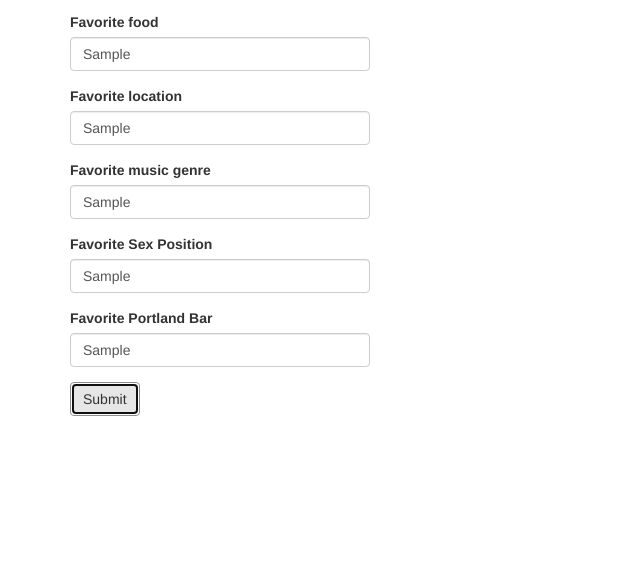
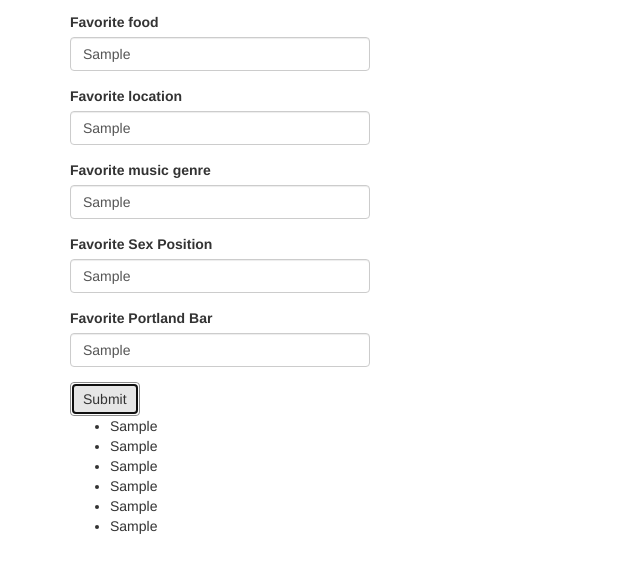
Before and after one commit to Timothy-Bourgault/favorite-form, a plain HTML site: page index.html in a window 1280 px wide. Both pictures are taken after typing "Sample", "Sample", "Sample", "Sample", "Sample", "Sample" into the empty fields and a click on the button "Submit". Shown: the part 132-702 px from the top of the page, without its empty margins (0-640 px from the left). Drawn offline with Linux system fonts and the light colour scheme.

Commit message:
add unordered list from array

```diff
--- a/index.html
+++ b/index.html
@@ -41,6 +41,8 @@
         </div>
         <button type="submit" class="btn btn-default">Submit</button>
       </form>
+      <ul>
+      </ul>
     </div>
   </body>
 </html>
--- a/js/scripts.js
+++ b/js/scripts.js
@@ -19,8 +19,17 @@ $(document).ready(function() {
     formData[4]=sexPosition;
     formData[5]=portlandBar;
     // formData.push() = [name, food, location, musicGenre, sexPosition, portlandBar]
-    updateData.push(formData[1],formData[0],formData[2]);
+    updateData.push(formData[0], formData[1], formData[2], formData[3], formData[4], formData[5]);
     console.log(formData);
     event.preventDefault();
+    $("ul").append("<li>" + updateData.shift(0) + "</li>");
+    $("ul").append("<li>" + updateData.shift(1) + "</li>");
+    $("ul").append("<li>" + updateData.shift(2) + "</li>");
+    $("ul").append("<li>" + updateData.shift(3) + "</li>");
+    $("ul").append("<li>" + updateData.shift(4) + "</li>");
+    $("ul").append("<li>" + updateData.shift(5) + "</li>");
+    // updateData.forEach(function(updateData) {
+    //   item = "<li>" + updateData + "</li>";
+    //   $("outPut").prepend(item);
   });
 });
```
